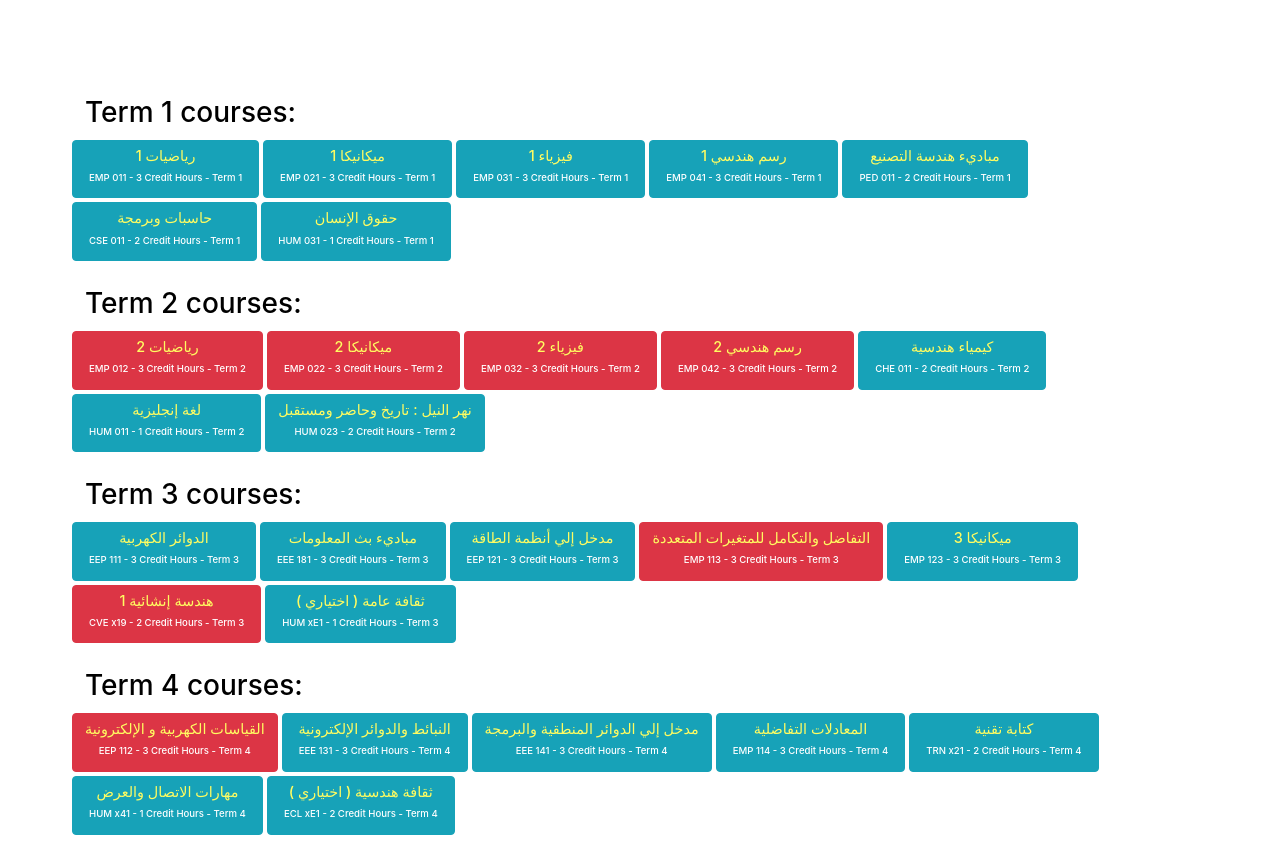
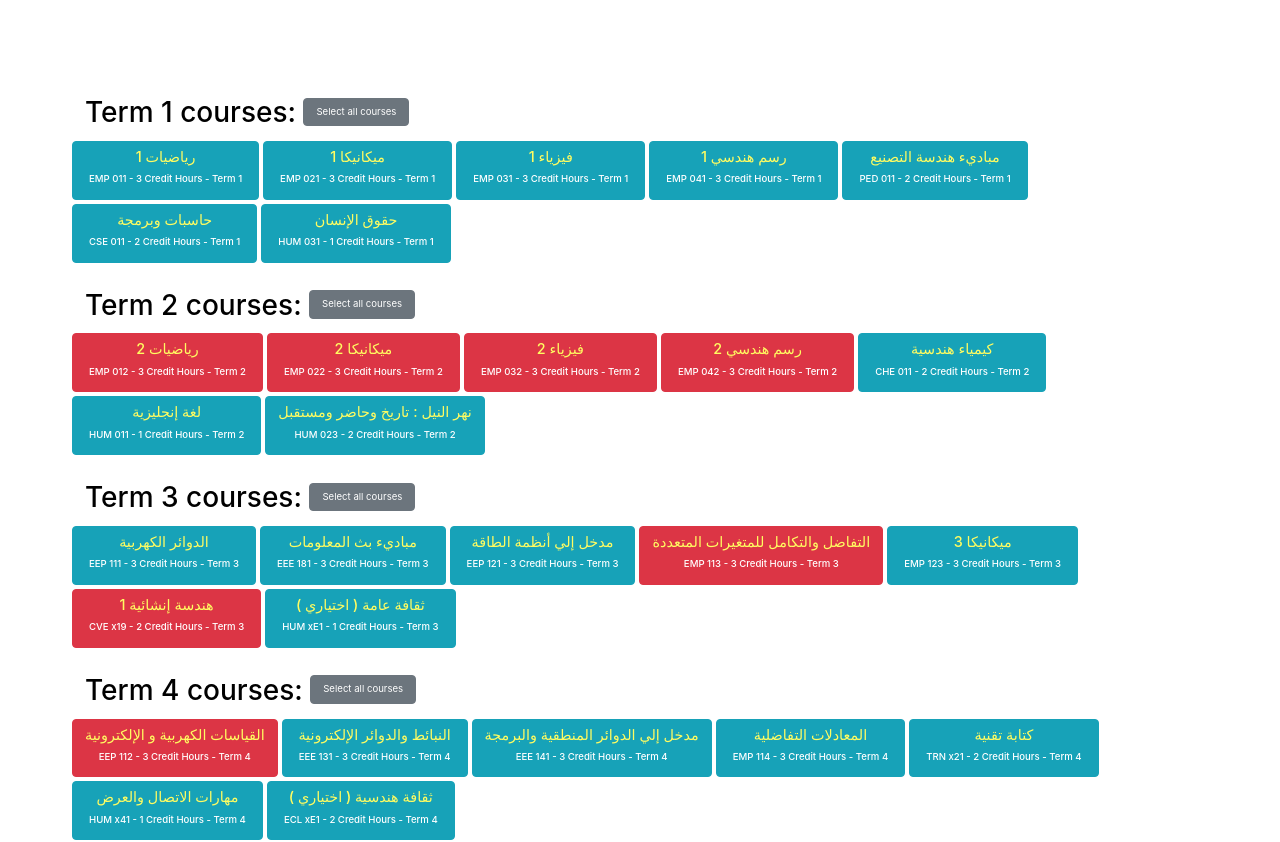
Before and after one commit to Omarosh/SvelteCoursesPrototype, a Svelte app: page / in a window 1280 px wide. Shown: the top 842 px of the page. Built offline with nearby package versions, Linux system fonts and the light colour scheme.

Commit message:
Implemented selectall/added handleClick() to array

```diff
--- a/src/App.svelte
+++ b/src/App.svelte
@@ -3,7 +3,9 @@
   import Course from "./Course.svelte";
   import AddCourse from "./AddCourse.svelte";
   import * as myjson from "./power.json";
+  import { createEventDispatcher } from "svelte";
 
+  const dispatch = createEventDispatcher();
   export const courseStates = {
     READY: 1,
     CLOSED: 2,
@@ -18,6 +20,9 @@
       prerequisites: "",
       satisfies: "",
       state: 0,
+      handleClick: function () {
+        //Some logic here...
+      },
     },
   ];
 
@@ -138,11 +143,36 @@
       }
     }
   }
+
+  function passWholeterm(term) {
+    for (let course of courses) {
+      if (course.term == term) {
+        course.handleClick();
+        // console.log("Hello from " + term);
+        // if (course.state === courseStates.READY) {
+        //   console.log("Hello from State " + course.state);
+        //   course.state = courseStates.PASS;
+        //   console.log("Hello 222 from State " + course.state);
+        //   dispatch("coursePassed", {
+        //     courseCode: course.code,
+        //     courseSatisfies: course.satisfies,
+        //   });
+        // }
+      }
+    }
+  }
 </script>
 
 <style>
   .termHeader {
     color: black;
+  }
+  .hlink {
+    color: cornflowerblue !important;
+    cursor: pointer !important;
+  }
+  .btn-secondary {
+    font-size: 0.6rem;
   }
 </style>
 
@@ -156,13 +186,17 @@
     <p>No courses</p>
   {:else}
     {#each terms as term}
-      <h3 class="termHeader">Term {term} courses:</h3>
+      <h3 class="termHeader">
+        Term {term} courses: <button class="btn btn-secondary" on:click={() => passWholeterm(term)}>Select
+          all courses</button>
+      </h3>
       <div class="row">
         {#each courses as course}
           {#if course.term == term}
             <Course
               on:coursePassed={handlePass}
               on:courseFailed={handleFail}
+              bind:handleClick={course.handleClick}
               bind:prerequisites={course.prerequisites}
               satisfies={course.satisfies}
               bind:state={course.state}
@@ -183,6 +217,7 @@
           <Course
             on:coursePassed={handlePass}
             on:courseFailed={handleFail}
+            bind:handleClick={course.handleClick}
             bind:prerequisites={course.prerequisites}
             satisfies={course.satisfies}
             bind:state={course.state}
@@ -203,6 +238,7 @@
           <Course
             on:coursePassed={handlePass}
             on:courseFailed={handleFail}
+            bind:handleClick={course.handleClick}
             bind:prerequisites={course.prerequisites}
             satisfies={course.satisfies}
             bind:state={course.state}
--- a/src/Course.svelte
+++ b/src/Course.svelte
@@ -54,7 +54,7 @@
   const toggleControls = () => (showControls = !showControls);
   const onDelete = () => dispatch("removecourse", name);
 
-  function handleClick() {
+  export function handleClick() {
     if (state == courseStates.CLOSED) {
       //Handle closed course
     } else {
--- a/src/power.json
+++ b/src/power.json
@@ -20,7 +20,7 @@
         "credit": "3",
         "term": "1",
         "prerequisites": "_",
-        "satisfies": "EMP 032"
+        "satisfies": "_"
     },
     {
         "name": "رسم هندسي 1",
@@ -75,7 +75,7 @@
         "code": "EMP 032",
         "credit": "3",
         "term": "2",
-        "prerequisites": "EMP 011&EMP 031",
+        "prerequisites": "EMP 011",
         "satisfies": "EEP 214"
     },
     {
@@ -283,7 +283,7 @@
         "code": "EEP 221",
         "credit": "3",
         "term": "6",
-        "prerequisites": "EMP 032",
+        "prerequisites": "EEP 214",
         "satisfies": "EEP 322&EEP 361&EEP 424"
     },
     {
@@ -291,7 +291,7 @@
         "code": "EEP 231",
         "credit": "3",
         "term": "6",
-        "prerequisites": "EMP 032",
+        "prerequisites": "EEP 214",
         "satisfies": "EEP 332"
     },
     {
@@ -419,7 +419,7 @@
         "code": "EEP 342",
         "credit": "3",
         "term": "8",
-        "prerequisites": "EMP 012&EEP 341",
+        "prerequisites": "EMP x11&EEP 341",
         "satisfies": "EEP 443"
     },
     {
@@ -451,7 +451,7 @@
         "code": "EEP 462",
         "credit": "2",
         "term": "9",
-        "prerequisites": "EEP 221",
+        "prerequisites": "EEP 361",
         "satisfies": "_"
     },
     {
```
